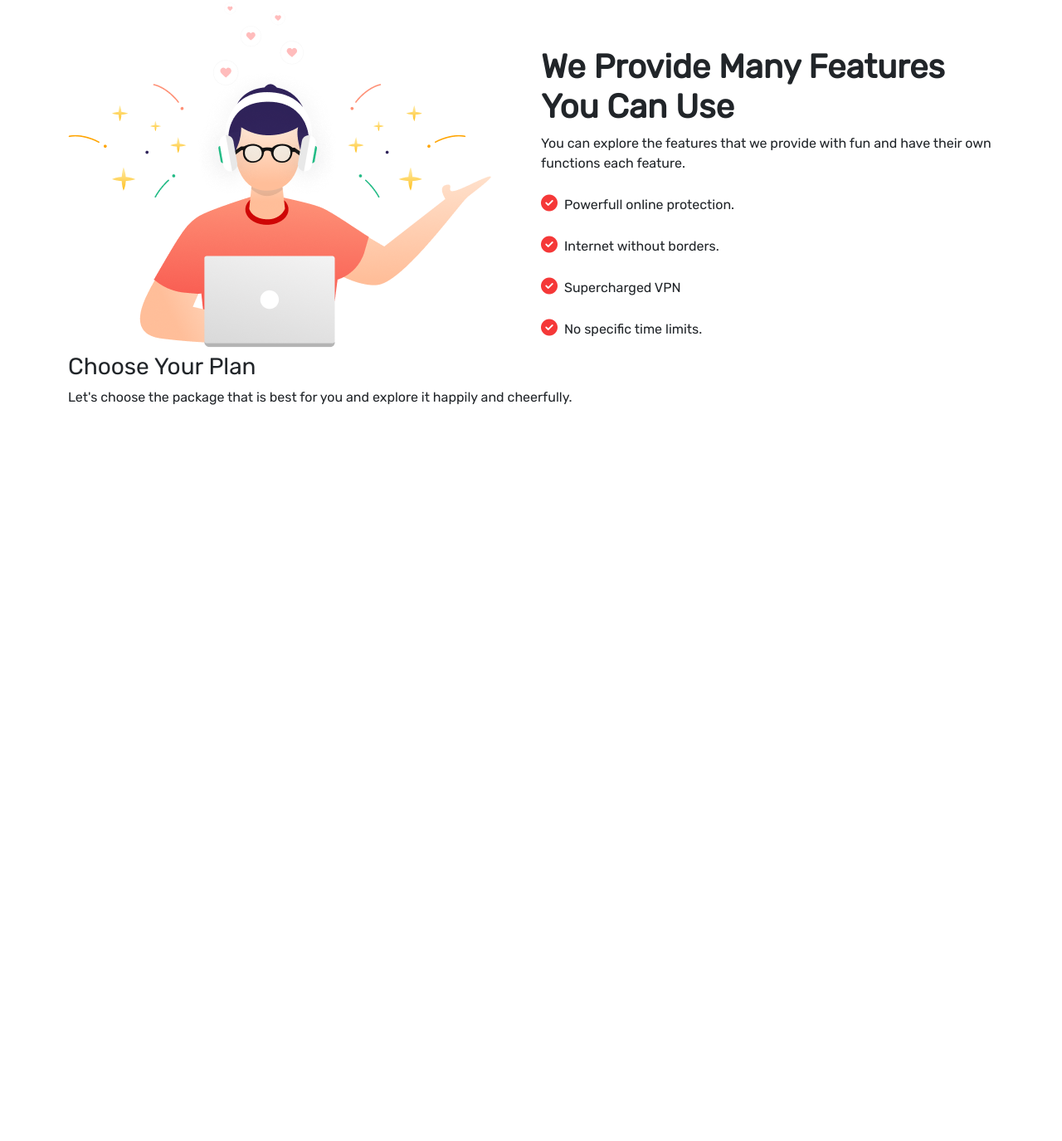
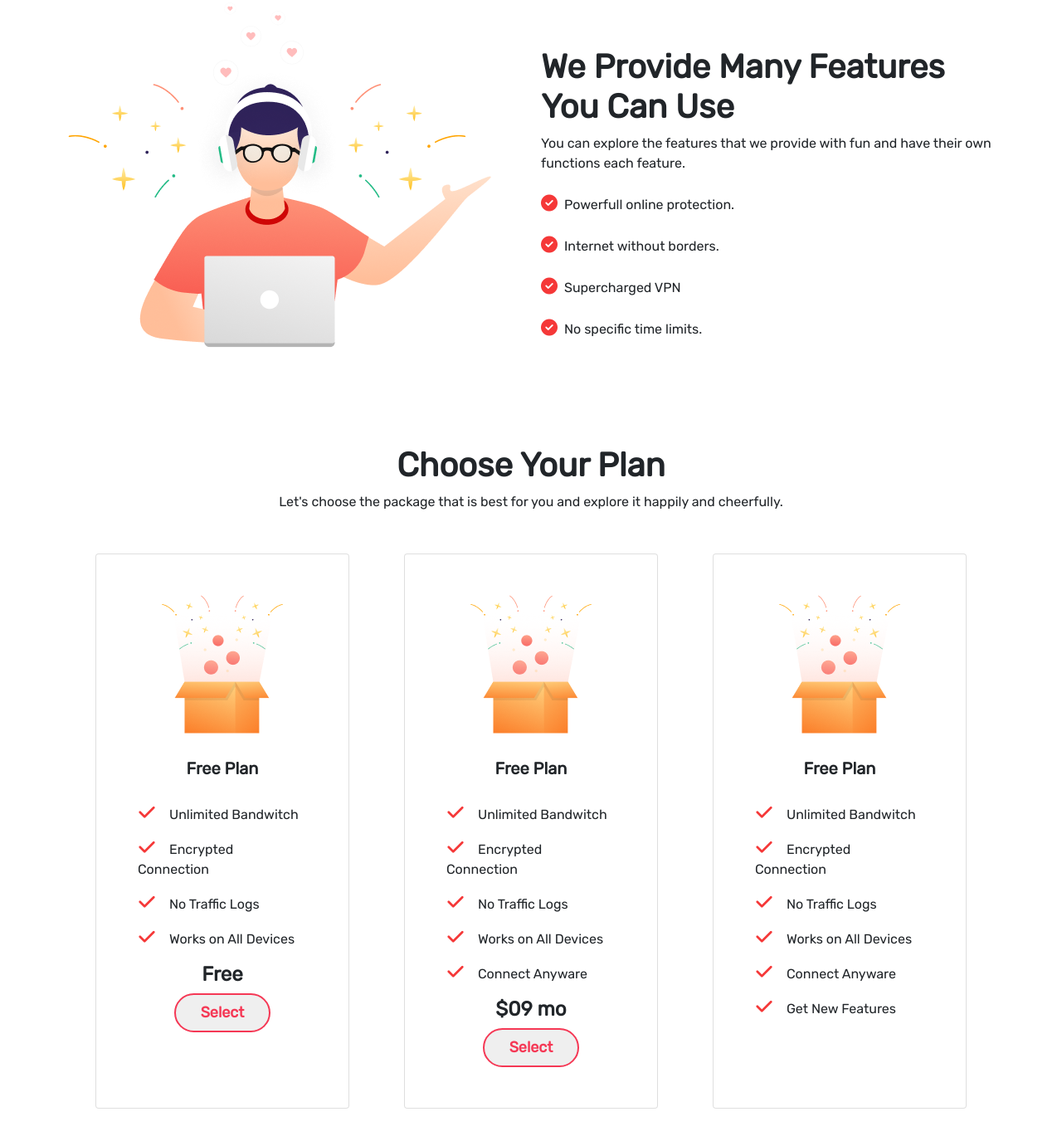
Before and after one commit to sanjoybiswas-CSE/LaslesVPN, a plain HTML site: page index.html in a window 1280 px wide. Shown: the part 795-2170 px from the top of the page at 83% size. Before the commit the page ends 1302 px from the top, so only its background shows below. Drawn offline with nearby package versions, Linux system fonts and the light colour scheme.

Commit message:
card part

```diff
--- a/css/style.css
+++ b/css/style.css
@@ -13,23 +13,23 @@ nav a{
 }
 
 
-.signIn{
+.signInUp{
     padding-right: 70px;
 }
 
 
-.signIn h5{
+.signInUp h5{
     font-weight: 700;
     padding-right: 30px;
     padding-top: 10px;
 }
 
-.signIn h5:hover{
+.signInUp h5:hover{
     color: #f53855;
     cursor: pointer;
 }
 
-.signIn button{
+.signInUp button{
     padding: 8px 30px;
     border: 2px solid #f53855;
     color: #f53855;
@@ -37,7 +37,7 @@ nav a{
     font-size: 18px;
 }
 
-.signIn button:hover{
+.signInUp button:hover{
     color: white;
     background-color: #f53855;
     transition: all 0.4s;
@@ -119,3 +119,61 @@ font-weight: 600;
     font-size: 20px;
     padding-top: 10px;
 }
+
+/* FORTH PART*/
+.forth-part{
+    text-align: center;
+    padding-bottom: 5%;
+}
+
+
+.forth-part h3{
+    font-weight: 600;
+    padding-top: 10%;
+
+}
+
+.card-section {
+    display: flex;
+    justify-content: center;
+}
+
+.card-section h5{
+    font-weight: 700;
+    margin-top: 30px;
+    margin-bottom: 30px;
+    }
+
+.card-section p{
+    text-align: justify;
+    }
+
+.card-section h4{
+    font-weight: 700;
+
+}
+
+.card-section button{
+    padding: 8px 30px;
+    border: 2px solid #f53855;
+    color: #f53855;
+    font-weight: 700;
+    font-size: 18px;
+}
+
+.card-section button:hover{
+    color: white;
+    background-color: #f53855;
+    transition: all 0.4s;
+}
+
+.card-section .card{
+    margin: 3%;
+    padding: 3%;
+}
+
+
+.card-section i{
+    font-size: 22px;
+    color: #f53838;
+}
--- a/index.html
+++ b/index.html
@@ -20,6 +20,7 @@
     <link rel="stylesheet" href="css/style.css">
 
     <title>LasLesVPN</title>
+    <link rel="shortcut icon" href="images/favicon.png" type="image/x-icon">
 
 </head>
 <body>
@@ -51,7 +52,7 @@
                   </li>
                 </ul>
 
-                <div class="d-flex signIn">
+                <div class="d-flex signInUp">
                     <h5>Sign In</h5>
                     <button class="rounded-pill" type="submit">Sign Up</button>
                 </div>
@@ -149,9 +150,60 @@
         <section class="forth-part">
             <div class="container">
                 <div>
-                    <h3 class=" justify-content-center">Choose Your Plan</h3>
+                    <h3 class="h1">Choose Your Plan</h3>
                     <P>Let's choose the package that is best for you and explore it happily and cheerfully.</P>
                 </div>
+
+                <div class=" card-section">
+                    <div class="card">
+                        <div class="card-body">
+                            <img src="images/box.png" alt="">
+                            <h5>Free Plan</h5>
+                            <p ><i class="fa-solid fa-check pe-3"></i>Unlimited Bandwitch</p>
+                            <p ><i class="fa-solid fa-check pe-3"></i>Encrypted Connection</p>
+                            <p ><i class="fa-solid fa-check pe-3"></i>No Traffic Logs</p>
+                            <p ><i class="fa-solid fa-check pe-3"></i>Works on All Devices</p>
+
+                            <h4>Free</h4>
+                            <button class="rounded-pill" type="submit">Select</button>
+                            <div>
+
+                            </div>
+                        </div>
+                    </div>
+
+                    <div class="card">
+                        <div class="card-body">
+                            <img src="images/box.png" alt="">
+                            <h5>Free Plan</h5>
+                            <p ><i class="fa-solid fa-check pe-3"></i>Unlimited Bandwitch</p>
+                            <p ><i class="fa-solid fa-check pe-3"></i>Encrypted Connection</p>
+                            <p ><i class="fa-solid fa-check pe-3"></i>No Traffic Logs</p>
+                            <p ><i class="fa-solid fa-check pe-3"></i>Works on All Devices</p>
+                            <p ><i class="fa-solid fa-check pe-3"></i>Connect Anyware</p>
+
+                            <h4>$09 <span>mo</span></h4>
+                            <button class="rounded-pill" type="submit">Select</button>
+                        </div>
+                    </div>
+
+                    <div class="card">
+                        <div class="card-body">
+                            <img src="images/box.png" alt="">
+                            <h5>Free Plan</h5>
+                            <p ><i class="fa-solid fa-check pe-3"></i>Unlimited Bandwitch</p>
+                            <p ><i class="fa-solid fa-check pe-3"></i>Encrypted Connection</p>
+                            <p ><i class="fa-solid fa-check pe-3"></i>No Traffic Logs</p>
+                            <p ><i class="fa-solid fa-check pe-3"></i>Works on All Devices</p>
+                            <p ><i class="fa-solid fa-check pe-3"></i>Connect Anyware</p>
+                            <p ><i class="fa-solid fa-check pe-3"></i>Get New Features</p>
+                        </div>
+                    </div>
+
+
+
+                </div>
+
             </div>
         </section>
 
```
